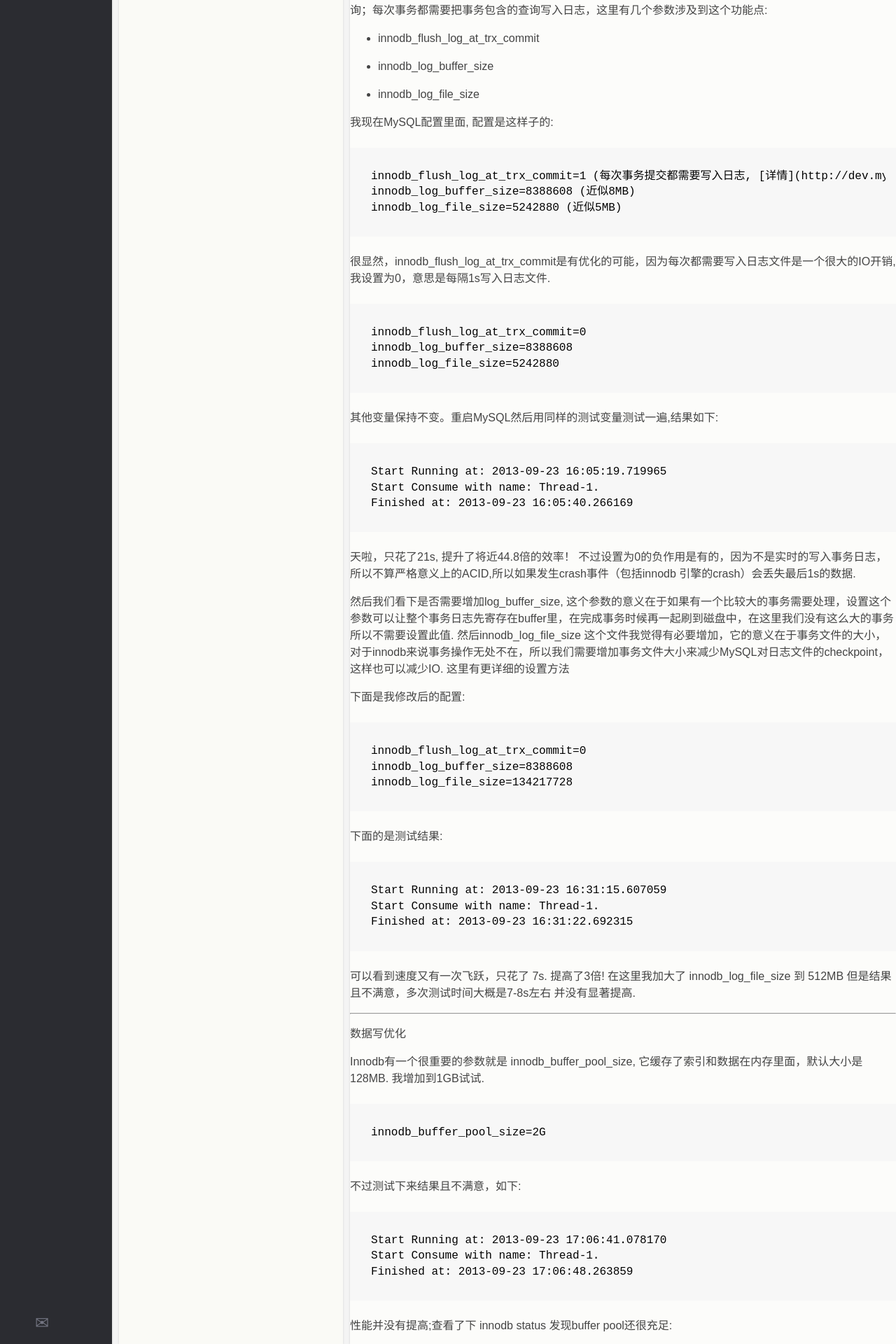
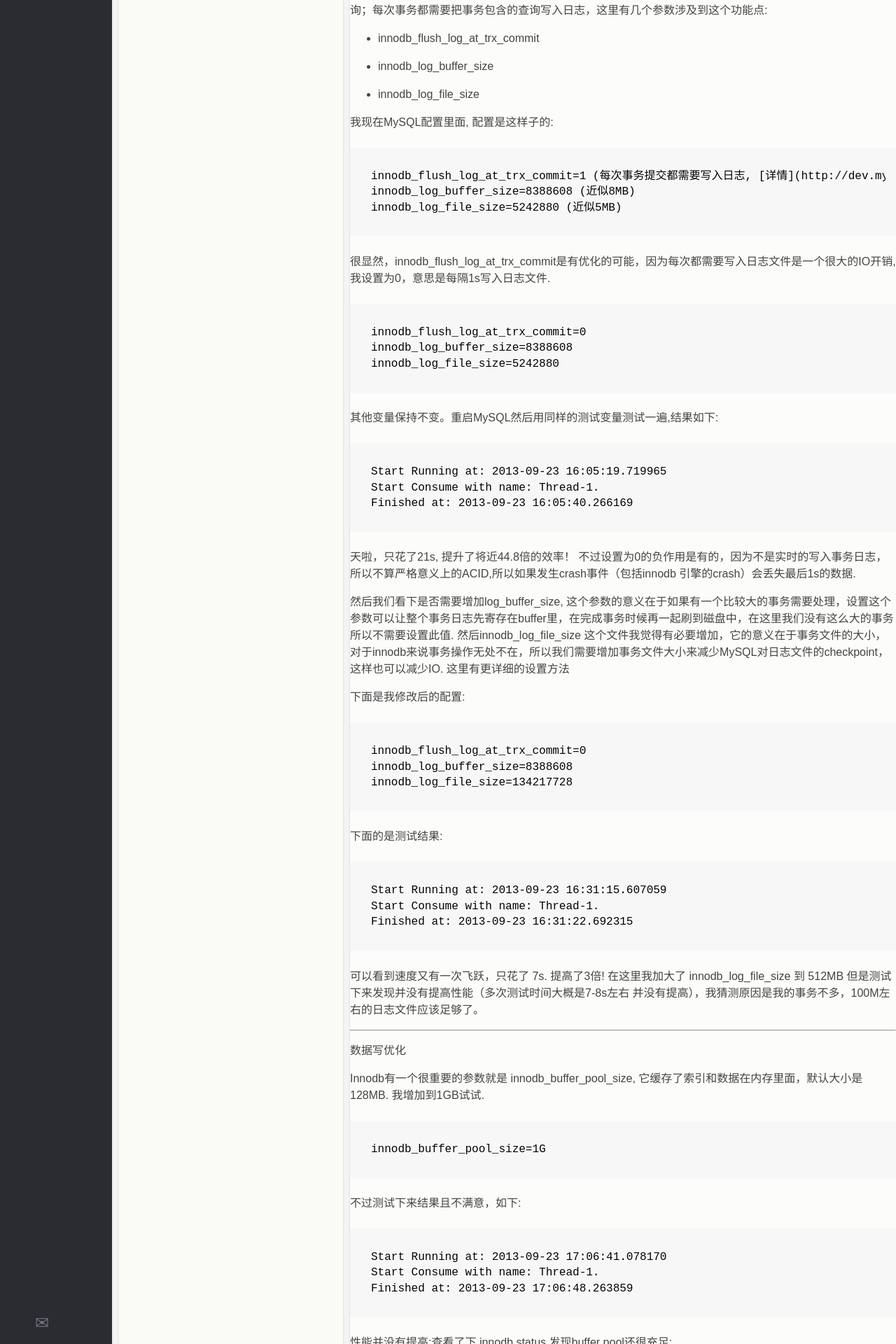
Before and after one commit to jackey/jackey.github.com, a Jekyll site: the page built from _posts/2013-09-23-mysql-performance-speed-io-with-tune-variables-of-mysql.md, in a window 1280 px wide. Shown: the part 3080-5000 px from the top of the page at 70% size. Built offline with Jekyll 4.4.1, drawn with Linux system fonts in a browser that asks for light colours; some web fonts are replaced.

Commit message:
有点小修改

````diff
--- a/_posts/2013-09-23-mysql-performance-speed-io-with-tune-variables-of-mysql.md
+++ b/_posts/2013-09-23-mysql-performance-speed-io-with-tune-variables-of-mysql.md
@@ -79,10 +79,8 @@
 
 重要参数:
 
-```
-consume: 并发用户个数
-count: 每个consume产生的SQL个数
-```
+    consume: 并发用户个数
+    count: 每个consume产生的SQL个数
 
 这个脚本还没有开源，入手也比较难，如果有问题可以随时找我. 然后测试的表也是innodb,后面的优化都是基于innodb引擎.
 
@@ -100,9 +98,9 @@
 ```
 测试结果:
 
-	Start Running at: 2013-09-23 15:14:39.606895
-	Start Consume with name: Thread-1.
-	Finished at: 2013-09-23 15:25:20.730606
+    Start Running at: 2013-09-23 15:14:39.606895
+    Start Consume with name: Thread-1.
+    Finished at: 2013-09-23 15:25:20.730606
 
 可以看到一个用户执行1万个插入SQL,竟然需要15mins 41s (忽略毫秒). 这个是一个很严重的性能问题；我们现在要想优化它就要明白MySQL和Innodb做了哪些磁盘IO操作然后通过配置来减少IO操作.
 
@@ -165,26 +163,28 @@
     Start Consume with name: Thread-1.
     Finished at: 2013-09-23 16:31:22.692315
 
-可以看到速度又有一次飞跃，只花了 7s. 提高了3倍! 在这里我加大了 innodb_log_file_size 到 512MB 但是结果且不满意，多次测试时间大概是7-8s左右 并没有显著提高.
+可以看到速度又有一次飞跃，只花了 7s. 提高了3倍! 在这里我加大了 innodb_log_file_size 到 512MB 但是测试下来发现并没有提高性能（多次测试时间大概是7-8s左右 并没有提高），我猜测原因是我的事务不多，100M左右的日志文件应该足够了。
 
 ***
 数据写优化
 
 Innodb有一个很重要的参数就是 innodb_buffer_pool_size, 它缓存了索引和数据在内存里面，默认大小是128MB. 我增加到1GB试试.
 
-    innodb_buffer_pool_size=2G
+    innodb_buffer_pool_size=1G
 
 不过测试下来结果且不满意，如下:
 
-	Start Running at: 2013-09-23 17:06:41.078170
-	Start Consume with name: Thread-1.
-	Finished at: 2013-09-23 17:06:48.263859
+    Start Running at: 2013-09-23 17:06:41.078170
+    Start Consume with name: Thread-1.
+    Finished at: 2013-09-23 17:06:48.263859
 
 性能并没有提高;查看了下 innodb status 发现buffer pool还很充足:
 
-Free buffers       107963
+    Free buffers: 107963
 
+这里我猜测innodb_buffer_pool_size已经满足了需求，增太大也没有意义。不过MySQL官方文档强调，这个变量对innodb引擎性能影响非常大，可以有效减少IO.
 
+继续尝试，仔细思考下， 1W个insert操作都不并发请求，所以和MySQL应该不会创建
 
 
 ## 总结
````
